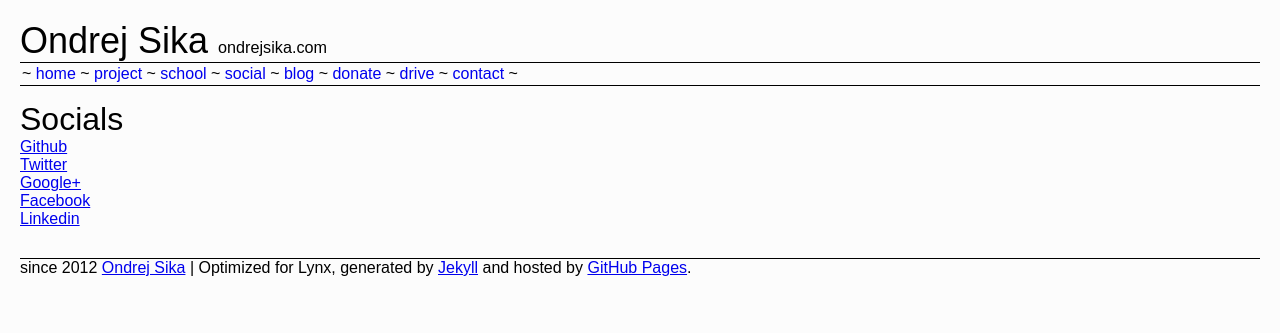
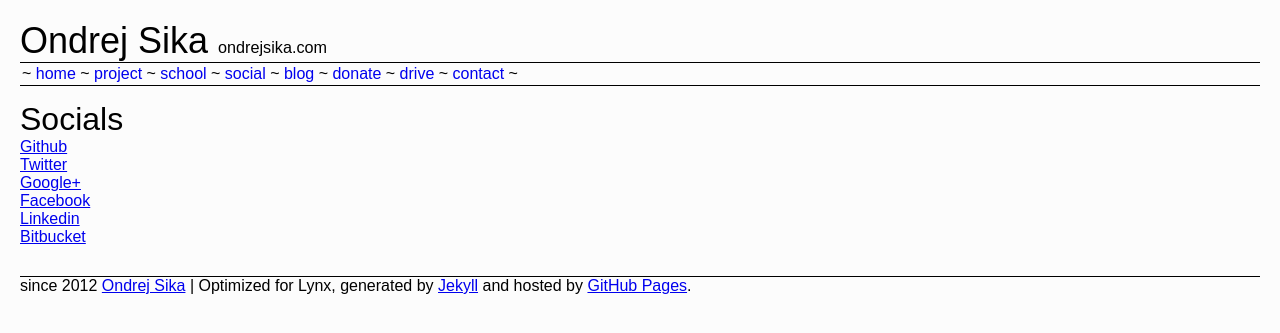
Before and after one commit to ondrejsika/ondrejsika.com, a Jekyll site: the page built from social.html, in a window 1280 px wide. Shown: the top 333 px of the page. Built offline with Jekyll 4.4.1, drawn with Linux system fonts in a browser that asks for light colours; Markdown is read by kramdown in place of the engine named in the settings.

Commit message:
add bitbucket to social

```diff
--- a/social.html
+++ b/social.html
@@ -11,4 +11,5 @@
     <li><a href="https://plus.google.com/u/0/103792510103800752680/about" target="blank">Google+</a></li>
     <li><a href="http://facebook.com/sikaondrej2" target="blank">Facebook</a></li>
     <li><a href="http://www.linkedin.com/pub/ondrej-sika/56/595/a62" target="blank">Linkedin</a></li>
+    <li><a href="http://bitbucket.org/sikaondrej" target="blank">Bitbucket</a></li>
 </ul>
```
